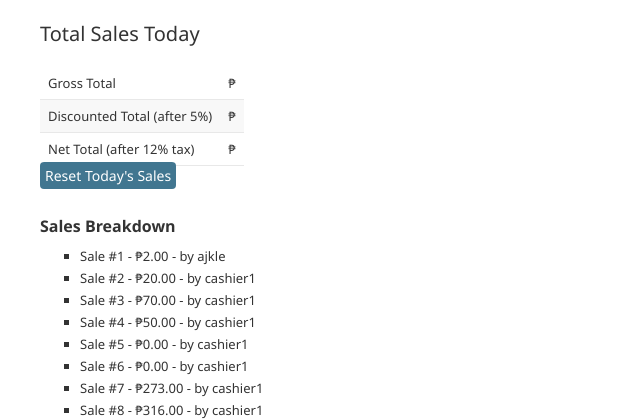
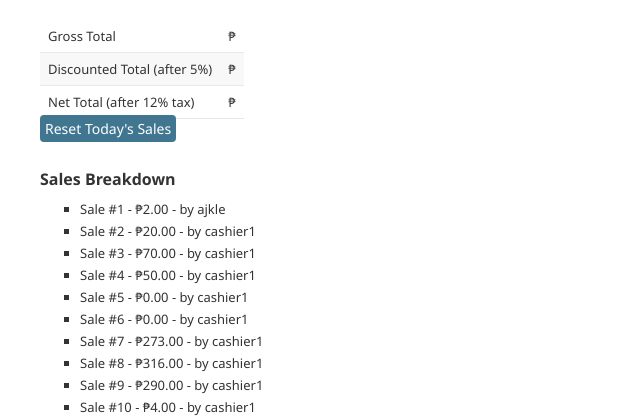
Before and after one commit to Blackstar28/hardware_system, a Django app: template core/templates/admin/total_sales.html in a window 1280 px wide. Shown: the part 92-512 px from the top of the page, without its empty margins (0-640 px from the left). Run offline with Django 5.2, Linux system fonts and the light colour scheme; the template is opened without the code that fills it: values that come from a table or form of the project are taken from there, others are empty; data comes from the database, SQL or seed files in the repository; both versions use the stored data as it was after the commit.

Commit message:
REMOVED <h1>Total Sales Today</h1>

```diff
--- a/core/templates/admin/total_sales.html
+++ b/core/templates/admin/total_sales.html
@@ -1,6 +1,6 @@
 {% extends "admin/base_site.html" %}
 {% block content %}
-<h1>Total Sales Today</h1>
+
 
 <table class="table table-bordered">
     <tr><th>Gross Total</th><td>₱{{ gross_total|floatformat:2 }}</td></tr>
```
Also changed, not shown: db.sqlite3.
